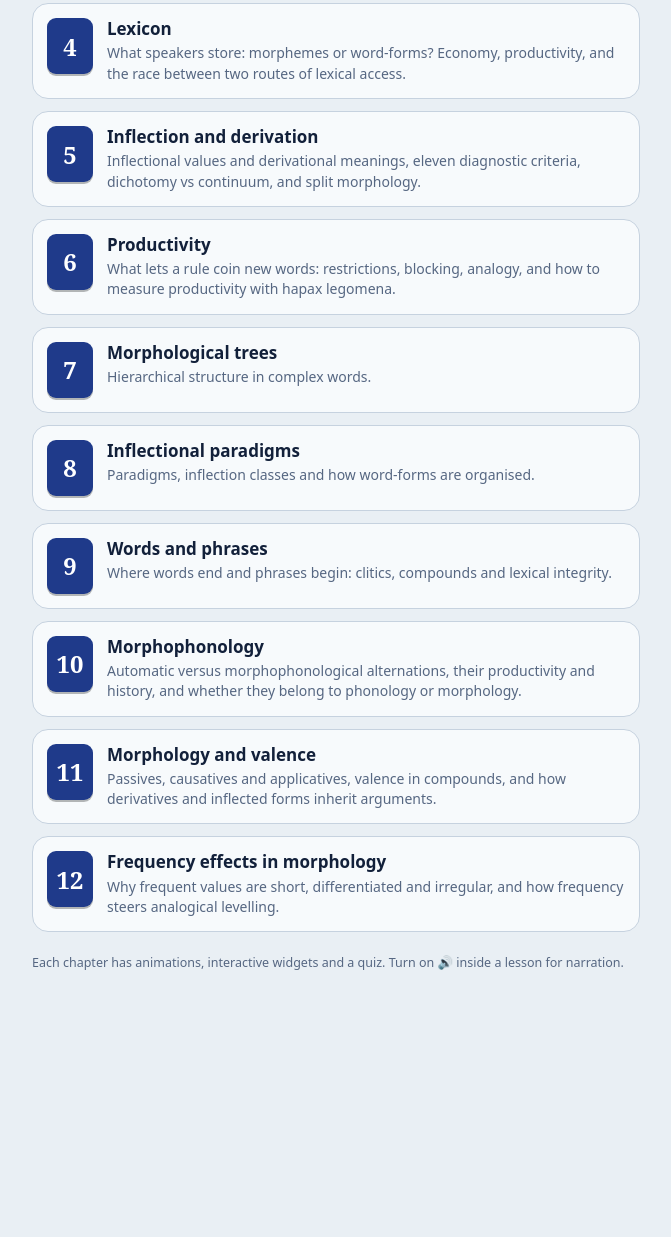
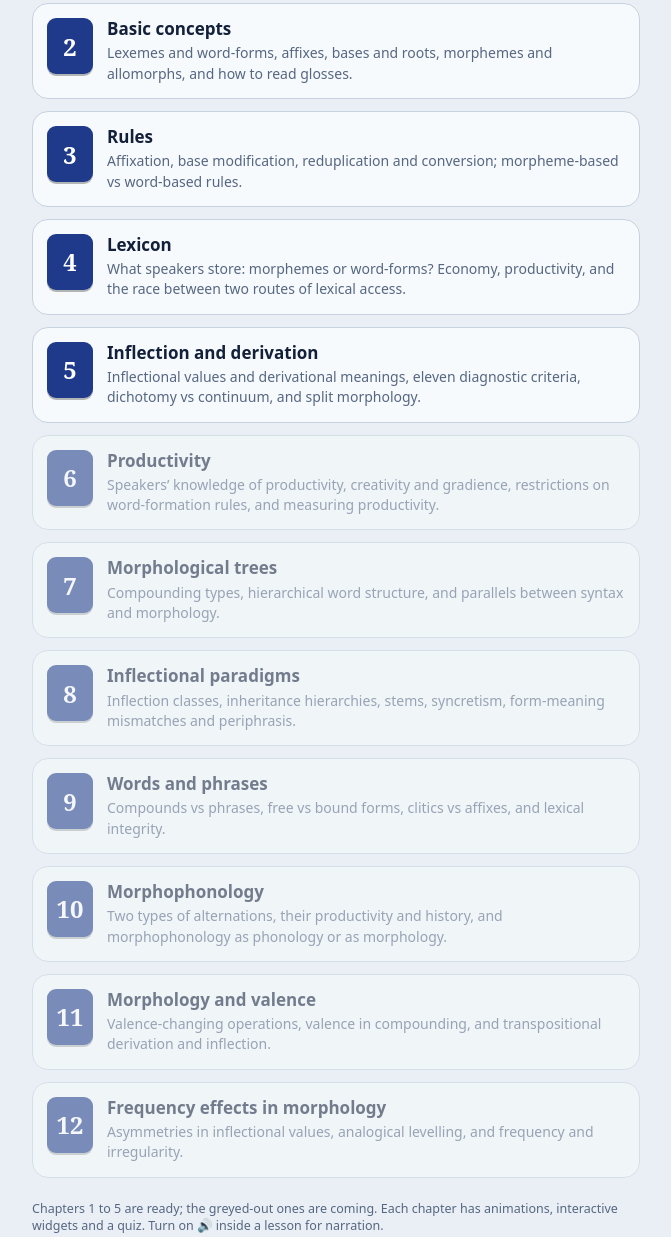
Before and after one commit to Mustapha0/morphology-lessons, a plain HTML site: page index.html in a window 1280 px wide. Shown: the part 207-1444 px from the top of the page, without its empty margins (304-975 px from the left). Before the commit the page ends 1231 px from the top, so only its background shows below. Drawn offline with Linux system fonts and the light colour scheme.

Commit message:
Add files via upload

```diff
--- a/index.html
+++ b/index.html
@@ -12,21 +12,23 @@
   <h1>Understanding Morphology</h1>
   <p class="sub">Animated, interactive lessons based on Haspelmath and Sims (2010). Pick a chapter.</p>
   <div id="list"></div>
-  <p class="foot">Each chapter has animations, interactive widgets and a quiz. Turn on 🔊 inside a lesson for narration.</p>
+  <p class="foot">Chapters 1 to 5 are ready; the greyed-out ones are coming. Each chapter has animations, interactive widgets and a quiz. Turn on 🔊 inside a lesson for narration.</p>
 </div>
 <script>
 /* To add a chapter: copy chapter-template/ to chN/, then add one line here. */
 const CHAPTERS=[
+  {n:1,title:'Introduction',href:'ch1/index.html',blurb:'What morphology is, how much languages use it, and the four goals of morphological research.'},
+  {n:2,title:'Basic concepts',href:'ch2/index.html',blurb:'Lexemes and word-forms, affixes, bases and roots, morphemes and allomorphs, and how to read glosses.'},
   {n:3,title:'Rules',href:'ch3/index.html',blurb:'Affixation, base modification, reduplication and conversion; morpheme-based vs word-based rules.'},
   {n:4,title:'Lexicon',href:'ch4/index.html',blurb:'What speakers store: morphemes or word-forms? Economy, productivity, and the race between two routes of lexical access.'},
   {n:5,title:'Inflection and derivation',href:'ch5/index.html',blurb:'Inflectional values and derivational meanings, eleven diagnostic criteria, dichotomy vs continuum, and split morphology.'},
-  {n:6,title:'Productivity',href:'ch6/index.html',blurb:'What lets a rule coin new words: restrictions, blocking, analogy, and how to measure productivity with hapax legomena.'},
-  {n:7,title:'Morphological trees',href:'ch7/index.html',blurb:'Hierarchical structure in complex words.'},
-  {n:8,title:'Inflectional paradigms',href:'ch8/index.html',blurb:'Paradigms, inflection classes and how word-forms are organised.'},
-  {n:9,title:'Words and phrases',href:'ch9/index.html',blurb:'Where words end and phrases begin: clitics, compounds and lexical integrity.'},
-  {n:10,title:'Morphophonology',href:'ch10/index.html',blurb:'Automatic versus morphophonological alternations, their productivity and history, and whether they belong to phonology or morphology.'},
-  {n:11,title:'Morphology and valence',href:'ch11/index.html',blurb:'Passives, causatives and applicatives, valence in compounds, and how derivatives and inflected forms inherit arguments.'},
-  {n:12,title:'Frequency effects in morphology',href:'ch12/index.html',blurb:'Why frequent values are short, differentiated and irregular, and how frequency steers analogical levelling.'}
+  {n:6,title:'Productivity',href:'ch6/index.html',soon:true,blurb:'Speakers’ knowledge of productivity, creativity and gradience, restrictions on word-formation rules, and measuring productivity.'},
+  {n:7,title:'Morphological trees',href:'ch7/index.html',soon:true,blurb:'Compounding types, hierarchical word structure, and parallels between syntax and morphology.'},
+  {n:8,title:'Inflectional paradigms',href:'ch8/index.html',soon:true,blurb:'Inflection classes, inheritance hierarchies, stems, syncretism, form-meaning mismatches and periphrasis.'},
+  {n:9,title:'Words and phrases',href:'ch9/index.html',soon:true,blurb:'Compounds vs phrases, free vs bound forms, clitics vs affixes, and lexical integrity.'},
+  {n:10,title:'Morphophonology',href:'ch10/index.html',soon:true,blurb:'Two types of alternations, their productivity and history, and morphophonology as phonology or as morphology.'},
+  {n:11,title:'Morphology and valence',href:'ch11/index.html',soon:true,blurb:'Valence-changing operations, valence in compounding, and transpositional derivation and inflection.'},
+  {n:12,title:'Frequency effects in morphology',href:'ch12/index.html',soon:true,blurb:'Asymmetries in inflectional values, analogical levelling, and frequency and irregularity.'}
 ];
 const list=document.getElementById('list');
 CHAPTERS.forEach(c=>{
```
